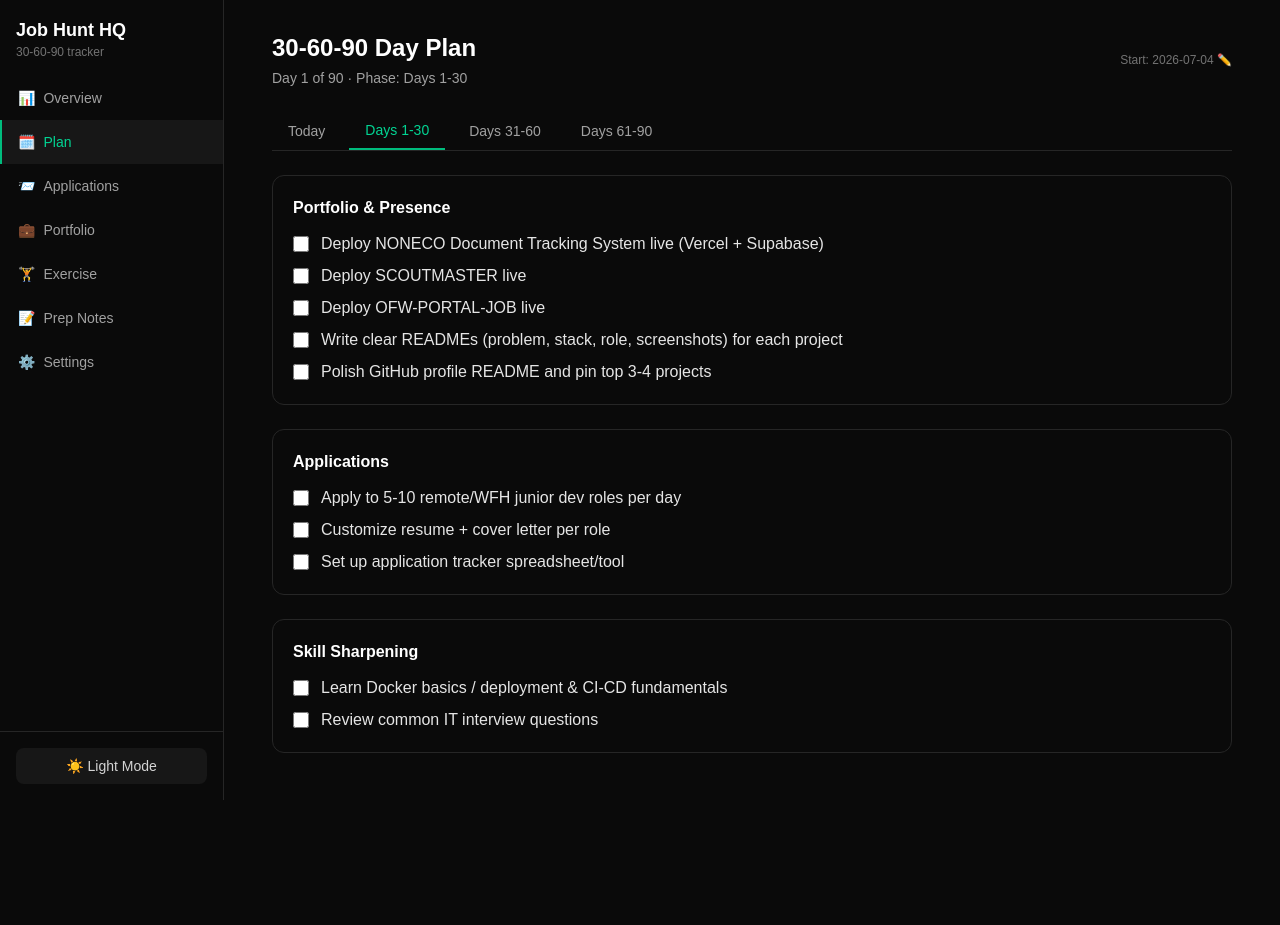
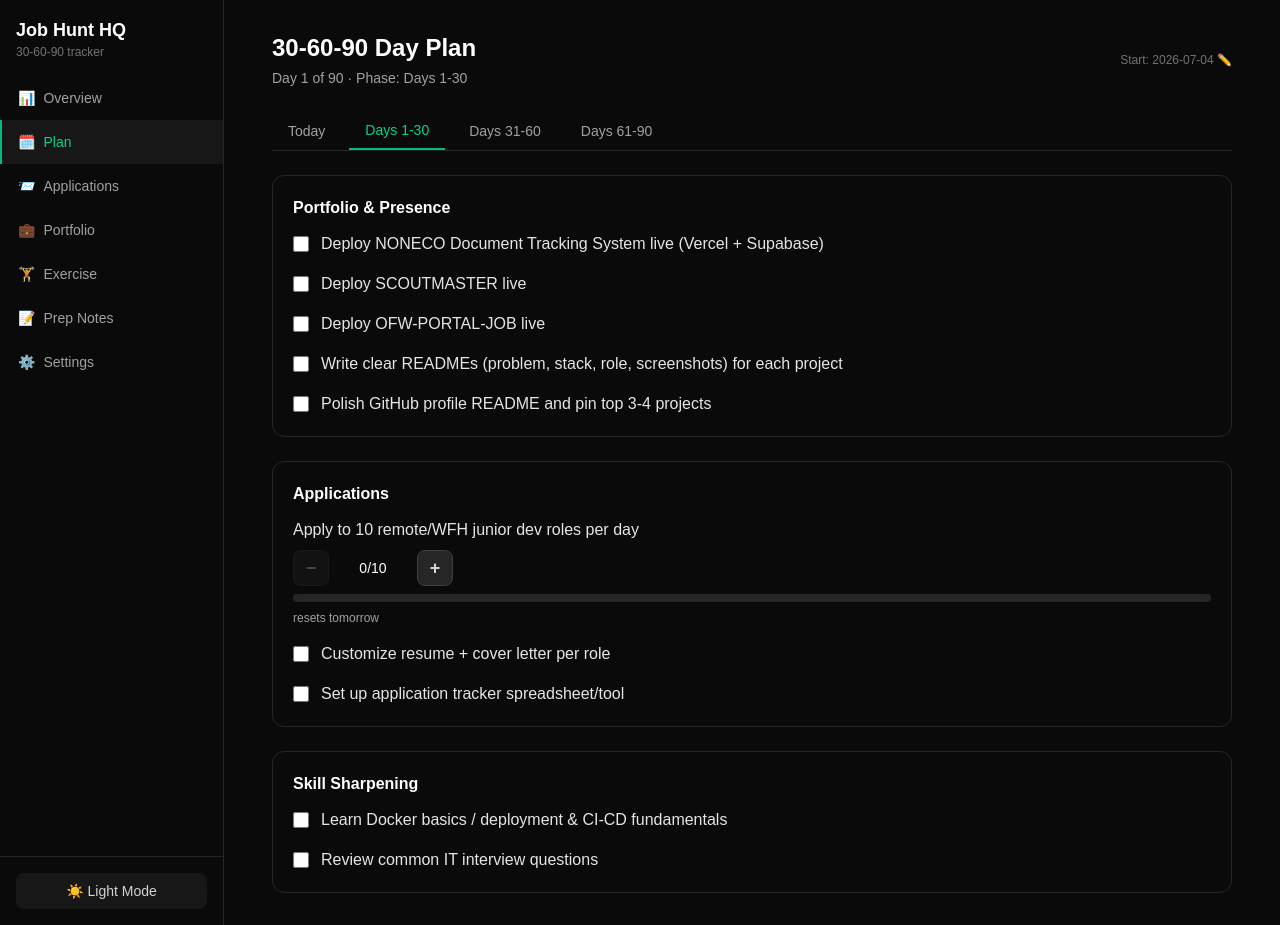
Before and after one commit to Nardszi/JOBHUNT-TRACKER, a Next.js app: page /plan in a window 1280 px wide. Both pictures are taken after a click on the button "Days 1-30". Before the commit the page ends 800 px from the top, so only its background shows below. Built offline with nearby package versions, Linux system fonts and the light colour scheme.

Commit message:
feat: add progress-based tasks with stepper UI, daily auto-reset, and color-coded progress bars

```diff
--- a/app/page.tsx
+++ b/app/page.tsx
@@ -1,10 +1,10 @@
 "use client";
 
 import { useLocalStorage } from "@/lib/useLocalStorage";
-import { defaultTasks, defaultProfile } from "@/lib/planData";
+import { defaultTasks, defaultProfile, normalizeTask, dailyResetTasks } from "@/lib/planData";
 import { Task, Application, Profile, Workout } from "@/lib/types";
 import Link from "next/link";
-import { useMemo, useEffect } from "react";
+import { useMemo, useEffect, useState } from "react";
 import { LineChart, Line, BarChart, Bar, XAxis, YAxis, Tooltip, ResponsiveContainer, CartesianGrid } from "recharts";
 import { startNotificationChecks, stopNotificationChecks } from "@/lib/notifications";
 
@@ -58,10 +58,22 @@ function getLastNWeeks(n: number): string[] {
 }
 
 export default function OverviewPage() {
-  const [tasks] = useLocalStorage<Task[]>("jh_tasks", defaultTasks);
+  const [rawTasks, setRawTasks] = useLocalStorage<Task[]>("jh_tasks", defaultTasks);
   const [applications] = useLocalStorage<Application[]>("jh_applications", []);
   const [profile] = useLocalStorage<Profile>("jh_profile", defaultProfile);
   const [workouts] = useLocalStorage<Workout[]>("jh_workouts", []);
+
+  // Normalize and apply daily resets once on load
+  const [tasks, setTasks] = useState<Task[]>(rawTasks);
+  useEffect(() => {
+    const normalized = rawTasks.map(normalizeTask);
+    const reset = dailyResetTasks(normalized);
+    setTasks(reset);
+    if (JSON.stringify(reset) !== JSON.stringify(rawTasks)) {
+      setRawTasks(reset);
+    }
+    // eslint-disable-next-line react-hooks/exhaustive-deps
+  }, []);
 
   useEffect(() => {
     startNotificationChecks(() => applications);
--- a/app/plan/page.tsx
+++ b/app/plan/page.tsx
@@ -1,9 +1,9 @@
 "use client";
 
 import { useLocalStorage } from "@/lib/useLocalStorage";
-import { defaultTasks } from "@/lib/planData";
+import { defaultTasks, normalizeTask, dailyResetTasks } from "@/lib/planData";
 import { Task } from "@/lib/types";
-import { useState, useMemo } from "react";
+import { useState, useEffect, useCallback } from "react";
 
 const phases = [
   { key: "today", label: "Today" },
@@ -27,29 +27,161 @@ function dayToPhase(day: number): "30" | "60" | "90" {
   return "90";
 }
 
+function getProgressColor(pct: number): string {
+  if (pct >= 80) return "bg-emerald-500";
+  if (pct >= 34) return "bg-amber-500";
+  return "bg-rose-500";
+}
+
+function ProgressTask({ task, onIncrement, onDecrement, onReset }: {
+  task: Task;
+  onIncrement: () => void;
+  onDecrement: () => void;
+  onReset?: () => void;
+}) {
+  const current = task.current ?? 0;
+  const target = task.target ?? 1;
+  const pct = Math.min(100, Math.round((current / target) * 100));
+  const done = task.completed;
+
+  return (
+    <div className="space-y-2">
+      <div className="flex items-center gap-2">
+        {done && <span className="text-emerald-500 text-sm">✓</span>}
+        <span className={done ? "line-through text-neutral-400 dark:text-neutral-500" : "text-neutral-700 dark:text-neutral-200"}>
+          {task.title}
+        </span>
+      </div>
+      <div className="flex items-center gap-3">
+        <div className="flex items-center gap-1">
+          <button
+            onClick={onDecrement}
+            disabled={current <= 0}
+            className="w-9 h-9 flex items-center justify-center rounded-lg bg-neutral-100 dark:bg-neutral-800 border border-neutral-300 dark:border-neutral-700 text-neutral-600 dark:text-neutral-300 hover:bg-neutral-200 dark:hover:bg-neutral-700 disabled:opacity-30 disabled:cursor-not-allowed text-lg font-bold"
+          >
+            −
+          </button>
+          <span className="w-20 text-center text-sm font-medium text-neutral-900 dark:text-white">
+            {current}/{target}
+          </span>
+          <button
+            onClick={onIncrement}
+            className="w-9 h-9 flex items-center justify-center rounded-lg bg-neutral-100 dark:bg-neutral-800 border border-neutral-300 dark:border-neutral-700 text-neutral-600 dark:text-neutral-300 hover:bg-neutral-200 dark:hover:bg-neutral-700 text-lg font-bold"
+          >
+            +
+          </button>
+        </div>
+        {task.resetCadence === "none" && onReset && current > 0 && (
+          <button
+            onClick={onReset}
+            className="text-xs text-neutral-400 hover:text-neutral-600 dark:hover:text-neutral-300"
+          >
+            reset
+          </button>
+        )}
+      </div>
+      <div className="w-full bg-neutral-200 dark:bg-neutral-800 rounded-full h-2">
+        <div
+          className={`h-2 rounded-full transition-all ${getProgressColor(pct)}`}
+          style={{ width: `${pct}%` }}
+        />
+      </div>
+      {task.resetCadence === "daily" && (
+        <p className="text-xs text-neutral-400">resets tomorrow</p>
+      )}
+    </div>
+  );
+}
+
 export default function PlanPage() {
-  const [tasks, setTasks] = useLocalStorage<Task[]>("jh_tasks", defaultTasks);
+  const [rawTasks, setRawTasks] = useLocalStorage<Task[]>("jh_tasks", defaultTasks);
   const [planStartDate, setPlanStartDate] = useLocalStorage<string>("jh_planStartDate", new Date().toISOString().slice(0, 10));
   const [tab, setTab] = useState<TabKey>("today");
   const [editingStart, setEditingStart] = useState(false);
 
-  const dayNumber = useMemo(() => getDayNumber(planStartDate), [planStartDate]);
+  // Normalize tasks on first load and apply daily resets
+  const [tasks, setTasks] = useState<Task[]>([]);
+  const [initialized, setInitialized] = useState(false);
+
+  useEffect(() => {
+    const normalized = rawTasks.map(normalizeTask);
+    const reset = dailyResetTasks(normalized);
+    setTasks(reset);
+    setInitialized(true);
+    // Only run reset check if tasks changed
+    if (JSON.stringify(reset) !== JSON.stringify(rawTasks)) {
+      setRawTasks(reset);
+    }
+    // eslint-disable-next-line react-hooks/exhaustive-deps
+  }, []);
+
+  const dayNumber = getDayNumber(planStartDate);
   const currentPhase = dayToPhase(dayNumber);
 
-  const todayTasks = useMemo(() => {
-    const phaseTasks = tasks.filter((t) => t.phase === currentPhase);
-    const incomplete = phaseTasks.filter((t) => !t.completed);
-    return incomplete.slice(0, 5);
-  }, [tasks, currentPhase]);
+  const todayTasks = tasks
+    .filter((t) => t.phase === currentPhase && !t.completed)
+    .slice(0, 5);
 
-  function toggle(id: string) {
+  function toggleBinary(id: string) {
     setTasks((prev) =>
+      prev.map((t) => (t.id === id ? { ...t, completed: !t.completed } : t))
+    );
+    setRawTasks((prev) =>
       prev.map((t) => (t.id === id ? { ...t, completed: !t.completed } : t))
     );
   }
 
+  const incrementProgress = useCallback((id: string) => {
+    setTasks((prev) =>
+      prev.map((t) => {
+        if (t.id !== id || t.kind !== "progress") return t;
+        const next = (t.current ?? 0) + 1;
+        const target = t.target ?? 1;
+        return { ...t, current: next, completed: next >= target };
+      })
+    );
+    setRawTasks((prev) =>
+      prev.map((t) => {
+        if (t.id !== id || t.kind !== "progress") return t;
+        const next = (t.current ?? 0) + 1;
+        const target = t.target ?? 1;
+        return { ...t, current: next, completed: next >= target };
+      })
+    );
+  }, [setRawTasks]);
+
+  const decrementProgress = useCallback((id: string) => {
+    setTasks((prev) =>
+      prev.map((t) => {
+        if (t.id !== id || t.kind !== "progress") return t;
+        const next = Math.max(0, (t.current ?? 0) - 1);
+        const target = t.target ?? 1;
+        return { ...t, current: next, completed: next >= target };
+      })
+    );
+    setRawTasks((prev) =>
+      prev.map((t) => {
+        if (t.id !== id || t.kind !== "progress") return t;
+        const next = Math.max(0, (t.current ?? 0) - 1);
+        const target = t.target ?? 1;
+        return { ...t, current: next, completed: next >= target };
+      })
+    );
+  }, [setRawTasks]);
+
+  const resetProgress = useCallback((id: string) => {
+    setTasks((prev) =>
+      prev.map((t) => (t.id === id ? { ...t, current: 0, completed: false } : t))
+    );
+    setRawTasks((prev) =>
+      prev.map((t) => (t.id === id ? { ...t, current: 0, completed: false } : t))
+    );
+  }, [setRawTasks]);
+
   const phaseTasks = tab !== "today" ? tasks.filter((t) => t.phase === tab) : [];
   const sections = tab !== "today" ? Array.from(new Set(phaseTasks.map((t) => t.section))) : [];
+
+  if (!initialized) return null;
 
   return (
     <div className="space-y-6">
@@ -110,19 +242,30 @@ export default function PlanPage() {
               <h2 className="text-neutral-900 dark:text-white font-semibold mb-3">
                 Today&apos;s focus
               </h2>
-              <ul className="space-y-2">
+              <ul className="space-y-4">
                 {todayTasks.map((t) => (
-                  <li key={t.id} className="flex items-start gap-3">
+                  <li key={t.id}>
+                    {t.kind === "progress" ? (
+                      <ProgressTask
+                        task={t}
+                        onIncrement={() => incrementProgress(t.id)}
+                        onDecrement={() => decrementProgress(t.id)}
+                        onReset={() => resetProgress(t.id)}
+                      />
+                    ) : (
+                      <div className="flex items-start gap-3">
                         <input
                           type="checkbox"
                           checked={t.completed}
-                      onChange={() => toggle(t.id)}
+                          onChange={() => toggleBinary(t.id)}
                           className="mt-1 h-4 w-4 accent-emerald-500"
                         />
                         <div>
                           <span className="text-neutral-700 dark:text-neutral-200">{t.title}</span>
                           <span className="ml-2 text-xs text-neutral-400">({t.section})</span>
                         </div>
+                      </div>
+                    )}
                   </li>
                 ))}
               </ul>
@@ -142,20 +285,31 @@ export default function PlanPage() {
           {sections.map((section) => (
             <div key={section} className="bg-white dark:bg-neutral-950 border border-neutral-200 dark:border-neutral-800 rounded-xl p-5">
               <h2 className="text-neutral-900 dark:text-white font-semibold mb-3">{section}</h2>
-              <ul className="space-y-2">
+              <ul className="space-y-4">
                 {phaseTasks
                   .filter((t) => t.section === section)
                   .map((t) => (
-                    <li key={t.id} className="flex items-start gap-3">
+                    <li key={t.id}>
+                      {t.kind === "progress" ? (
+                        <ProgressTask
+                          task={t}
+                          onIncrement={() => incrementProgress(t.id)}
+                          onDecrement={() => decrementProgress(t.id)}
+                          onReset={() => resetProgress(t.id)}
+                        />
+                      ) : (
+                        <div className="flex items-start gap-3">
                           <input
                             type="checkbox"
                             checked={t.completed}
-                        onChange={() => toggle(t.id)}
+                            onChange={() => toggleBinary(t.id)}
                             className="mt-1 h-4 w-4 accent-emerald-500"
                           />
                           <span className={t.completed ? "line-through text-neutral-400 dark:text-neutral-500" : "text-neutral-700 dark:text-neutral-200"}>
                             {t.title}
                           </span>
+                        </div>
+                      )}
                     </li>
                   ))}
               </ul>
--- a/lib/planData.ts
+++ b/lib/planData.ts
@@ -1,4 +1,4 @@
-import { Task, Project, Profile } from "./types";
+import { Task, Project, Profile, TaskKind, ResetCadence } from "./types";
 
 export const defaultProfile: Profile = {
   name: "Linard T. Cordero",
@@ -53,6 +53,28 @@ function t(phase: Task["phase"], section: string, title: string, i: number): Tas
   return { id: `${phase}-${i}`, phase, section, title, completed: false };
 }
 
+function tp(
+  phase: Task["phase"],
+  section: string,
+  title: string,
+  i: number,
+  target: number,
+  resetCadence: ResetCadence = "none"
+): Task {
+  return {
+    id: `${phase}-${i}`,
+    phase,
+    section,
+    title,
+    completed: false,
+    kind: "progress",
+    target,
+    current: 0,
+    resetCadence,
+    lastResetDate: new Date().toISOString().slice(0, 10),
+  };
+}
+
 export const defaultTasks: Task[] = [
   // Days 1-30
   t("30", "Portfolio & Presence", "Deploy NONECO Document Tracking System live (Vercel + Supabase)", 1),
@@ -60,14 +82,14 @@ export const defaultTasks: Task[] = [
   t("30", "Portfolio & Presence", "Deploy OFW-PORTAL-JOB live", 3),
   t("30", "Portfolio & Presence", "Write clear READMEs (problem, stack, role, screenshots) for each project", 4),
   t("30", "Portfolio & Presence", "Polish GitHub profile README and pin top 3-4 projects", 5),
-  t("30", "Applications", "Apply to 5-10 remote/WFH junior dev roles per day", 6),
+  tp("30", "Applications", "Apply to 10 remote/WFH junior dev roles per day", 6, 10, "daily"),
   t("30", "Applications", "Customize resume + cover letter per role", 7),
   t("30", "Applications", "Set up application tracker spreadsheet/tool", 8),
   t("30", "Skill Sharpening", "Learn Docker basics / deployment & CI-CD fundamentals", 9),
   t("30", "Skill Sharpening", "Review common IT interview questions", 10),
 
   // Days 31-60
-  t("60", "Interview Readiness", "Practice mock technical interviews (Laravel/React/PostgreSQL)", 11),
+  tp("60", "Interview Readiness", "Practice mock technical interviews (Laravel/React/PostgreSQL)", 11, 3, "none"),
   t("60", "Interview Readiness", "Practice behavioral answers using STAR method", 12),
   t("60", "Interview Readiness", "Prepare 2-3 strong project walkthroughs", 13),
   t("60", "Widen the Net", "Add freelance gigs on Upwork/Fiverr for income + portfolio", 14),
@@ -83,3 +105,42 @@ export const defaultTasks: Task[] = [
   t("90", "Decision Point", "If still searching, widen role titles (IT Support, QA, Tech Support)", 22),
   t("90", "Decision Point", "Revisit portfolio based on interview feedback patterns", 23),
 ];
+
+export function normalizeTask(raw: Task): Task {
+  const kind: TaskKind = raw.kind ?? "binary";
+  const task: Task = {
+    id: raw.id,
+    phase: raw.phase,
+    section: raw.section,
+    title: raw.title,
+    completed: raw.completed,
+    kind,
+  };
+  if (kind === "progress") {
+    task.target = raw.target ?? 1;
+    task.current = raw.current ?? 0;
+    task.resetCadence = raw.resetCadence ?? "none";
+    task.lastResetDate = raw.lastResetDate ?? new Date().toISOString().slice(0, 10);
+  }
+  return task;
+}
+
+export function dailyResetTasks(tasks: Task[]): Task[] {
+  const today = new Date().toISOString().slice(0, 10);
+  let changed = false;
+  const updated = tasks.map((task) => {
+    if (task.kind === "progress" && task.resetCadence === "daily") {
+      if (task.lastResetDate !== today) {
+        changed = true;
+        return {
+          ...task,
+          current: 0,
+          completed: false,
+          lastResetDate: today,
+        };
+      }
+    }
+    return task;
+  });
+  return changed ? updated : tasks;
+}
```
Also changed, not shown: lib/types.ts (+8 -0 lines). Lines whose indentation alone changed are shown as unchanged.
